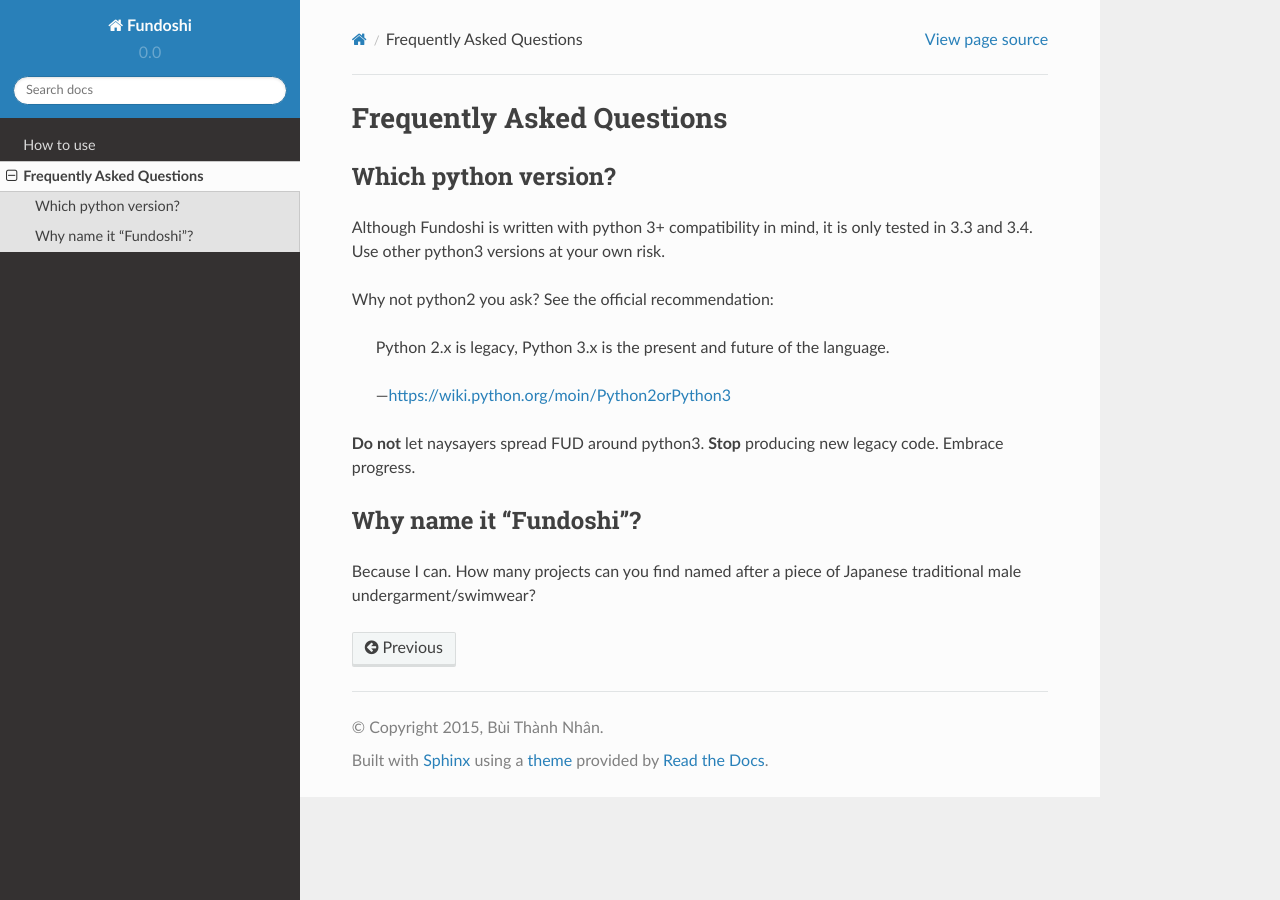
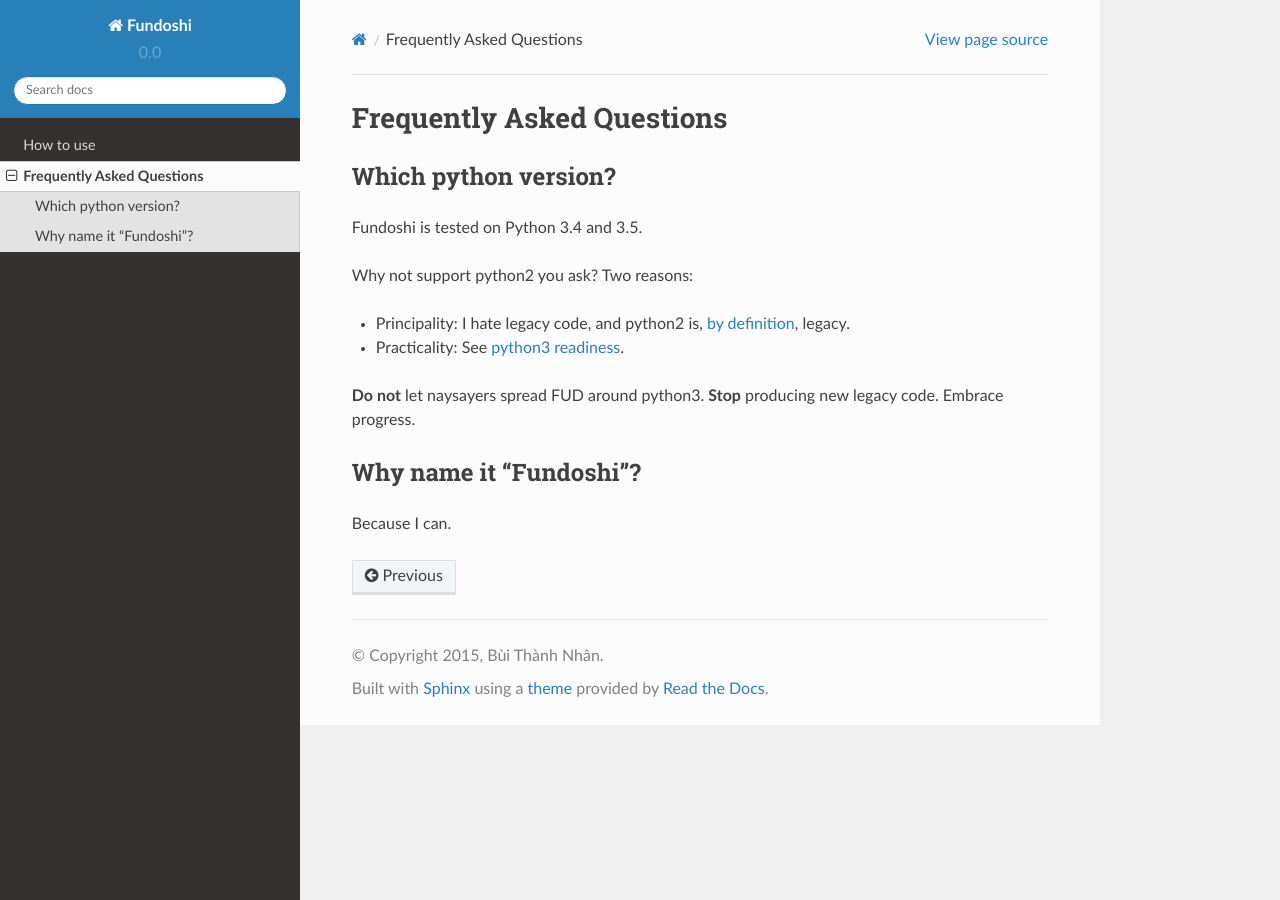
Before and after one commit to nhanb/fundoshi, a Sphinx documentation site: the page built from docs/faq.rst, in a window 1280 px wide. Built offline with Sphinx 7.4.7 and the Read the Docs theme 2.0.0, drawn with Linux system fonts in a browser that asks for light colours.

```diff
--- a/docs/faq.rst
+++ b/docs/faq.rst
@@ -4,14 +4,13 @@ Frequently Asked Questions
 Which python version?
 ----------------------
 
-Although Fundoshi is written with python 3+ compatibility in mind, it is only
-tested in 3.3 and 3.4. Use other python3 versions at your own risk.
+Fundoshi is tested on Python 3.4 and 3.5.
 
-Why not python2 you ask? See the official recommendation:
+Why not support python2 you ask? Two reasons:
 
-    Python 2.x is legacy, Python 3.x is the present and future of the language.
-
-    -- https://wiki.python.org/moin/Python2orPython3
+- Principality: I hate legacy code, and python2 is, `by definition
+  <https://wiki.python.org/moin/Python2orPython3>`_, legacy.
+- Practicality: See `python3 readiness <http://py3readiness.org/>`_.
 
 **Do not** let naysayers spread FUD around python3. **Stop** producing new
 legacy code. Embrace progress.
@@ -20,5 +19,4 @@ legacy code. Embrace progress.
 Why name it "Fundoshi"?
 -----------------------
 
-Because I can. How many projects can you find named after a piece of Japanese
-traditional male undergarment/swimwear?
+Because I can.
--- a/requirements.txt
+++ b/requirements.txt
@@ -5,3 +5,4 @@ nose
 flake8
 sphinx-autobuild
 requests-cache
+sphinx_rtd_theme
--- a/setup.py
+++ b/setup.py
@@ -6,6 +6,7 @@ def read(*paths):
     """Build a file path from *paths* and return the contents."""
     with open(os.path.join(*paths), 'r') as f:
         return f.read()
+
 
 setup(
     name='fundoshi',
@@ -26,8 +27,8 @@ setup(
         'Operating System :: OS Independent',
         'Programming Language :: Python',
         'Programming Language :: Python :: 3',
-        'Programming Language :: Python :: 3.3',
         'Programming Language :: Python :: 3.4',
+        'Programming Language :: Python :: 3.5',
         'Topic :: Software Development :: Libraries :: Python Modules',
     ],
 )
```
Also changed, not shown: docs/usage.rst (+7 -7 lines), .travis.yml, 1 other file.
